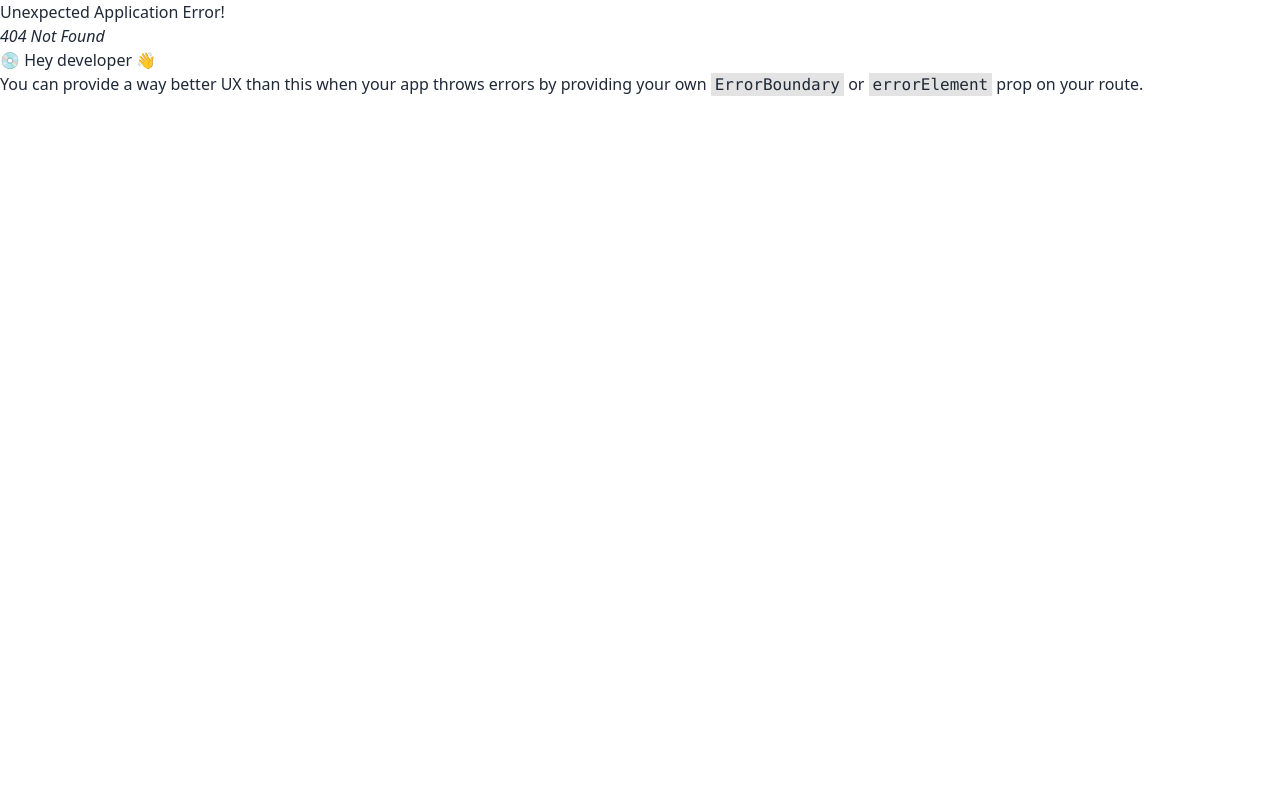
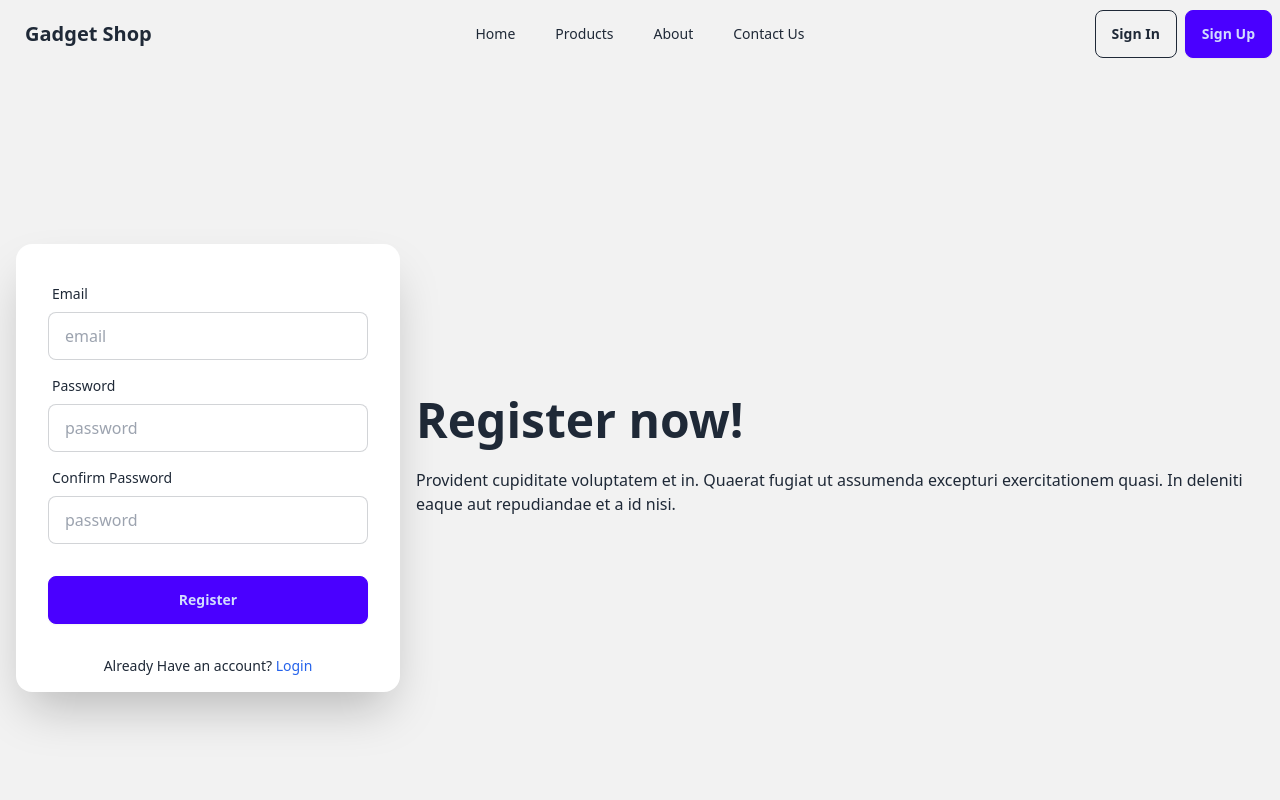
Before and after one commit to Arif-Islam21/setup, a React (Vite) app in the folder client/: page /register in a window 1280 px wide. Before the commit this address had no page. Shown: the top 800 px of the page. Built offline with nearby package versions, Linux system fonts and the light colour scheme.

Commit message:
login and register page added

```diff
--- a/client/src/components/Navbar/Navbar.jsx
+++ b/client/src/components/Navbar/Navbar.jsx
@@ -1,4 +1,4 @@
-import { NavLink } from "react-router-dom";
+import { Link, NavLink } from "react-router-dom";
 
 const Navbar = () => {
   return (
@@ -53,12 +53,12 @@ const Navbar = () => {
       </div>
       <div className="navbar-end">
         <div className="flex gap-2 items-center">
-          <a className="btn bg-gray-400 rounded-md items-center text-black border border-black btn-sm">
-            Sign In
-          </a>
-          <a className="btn bg-black rounded-md items-center text-white btn-sm">
-            Sign Up
-          </a>
+          <Link to={"/login"}>
+            <button className="btn btn-outline">Sign In</button>
+          </Link>
+          <Link to={"/register"}>
+            <button className="btn btn-primary">Sign Up</button>
+          </Link>
         </div>
       </div>
     </div>
--- /dev/null
+++ b/client/src/pages/Authentication/Login.jsx
@@ -0,0 +1,55 @@
+import { Link } from "react-router-dom";
+
+const Login = () => {
+  return (
+    <div className="hero bg-base-200 min-h-screen">
+      <div className="hero-content flex-col lg:flex-row-reverse">
+        <div className="text-center lg:text-left">
+          <h1 className="text-5xl font-bold">Login now!</h1>
+          <p className="py-6">
+            Provident cupiditate voluptatem et in. Quaerat fugiat ut assumenda
+            excepturi exercitationem quasi. In deleniti eaque aut repudiandae et
+            a id nisi.
+          </p>
+        </div>
+        <div className="card bg-base-100 w-full max-w-sm shrink-0 shadow-2xl">
+          <form className="card-body">
+            <div className="form-control">
+              <label className="label">
+                <span className="label-text">Email</span>
+              </label>
+              <input
+                type="email"
+                placeholder="email"
+                className="input input-bordered"
+                required
+              />
+            </div>
+            <div className="form-control">
+              <label className="label">
+                <span className="label-text">Password</span>
+              </label>
+              <input
+                type="password"
+                placeholder="password"
+                className="input input-bordered"
+                required
+              />
+            </div>
+            <div className="form-control mt-6">
+              <button className="btn btn-primary">Login</button>
+            </div>
+          </form>
+          <p className="text-center mb-4 text-sm font-light">
+            Already Have an account?{" "}
+            <Link className="text-blue-600" to={"/register"}>
+              Register
+            </Link>
+          </p>
+        </div>
+      </div>
+    </div>
+  );
+};
+
+export default Login;
--- /dev/null
+++ b/client/src/pages/Authentication/Register.jsx
@@ -0,0 +1,66 @@
+import { Link } from "react-router-dom";
+
+const Register = () => {
+  return (
+    <div className="hero bg-base-200 min-h-screen">
+      <div className="hero-content flex-col lg:flex-row-reverse">
+        <div className="text-center lg:text-left">
+          <h1 className="text-5xl font-bold">Register now!</h1>
+          <p className="py-6">
+            Provident cupiditate voluptatem et in. Quaerat fugiat ut assumenda
+            excepturi exercitationem quasi. In deleniti eaque aut repudiandae et
+            a id nisi.
+          </p>
+        </div>
+        <div className="card bg-base-100 w-full max-w-sm shrink-0 shadow-2xl">
+          <form className="card-body">
+            <div className="form-control">
+              <label className="label">
+                <span className="label-text">Email</span>
+              </label>
+              <input
+                type="email"
+                placeholder="email"
+                className="input input-bordered"
+                required
+              />
+            </div>
+            <div className="form-control">
+              <label className="label">
+                <span className="label-text">Password</span>
+              </label>
+              <input
+                type="password"
+                placeholder="password"
+                className="input input-bordered"
+                required
+              />
+            </div>
+            <div className="form-control">
+              <label className="label">
+                <span className="label-text">Confirm Password</span>
+              </label>
+              <input
+                type="password"
+                placeholder="password"
+                className="input input-bordered"
+                required
+              />
+            </div>
+            <div className="form-control mt-6">
+              <button className="btn btn-primary">Register</button>
+            </div>
+          </form>
+          <p className="text-center mb-4 text-sm font-light">
+            Already Have an account?{" "}
+            <Link className="text-blue-600" to={"/login"}>
+              Login
+            </Link>
+          </p>
+        </div>
+      </div>
+    </div>
+  );
+};
+
+export default Register;
```
Also changed, not shown: client/src/Routes/Routes.jsx (+10 -0 lines).
